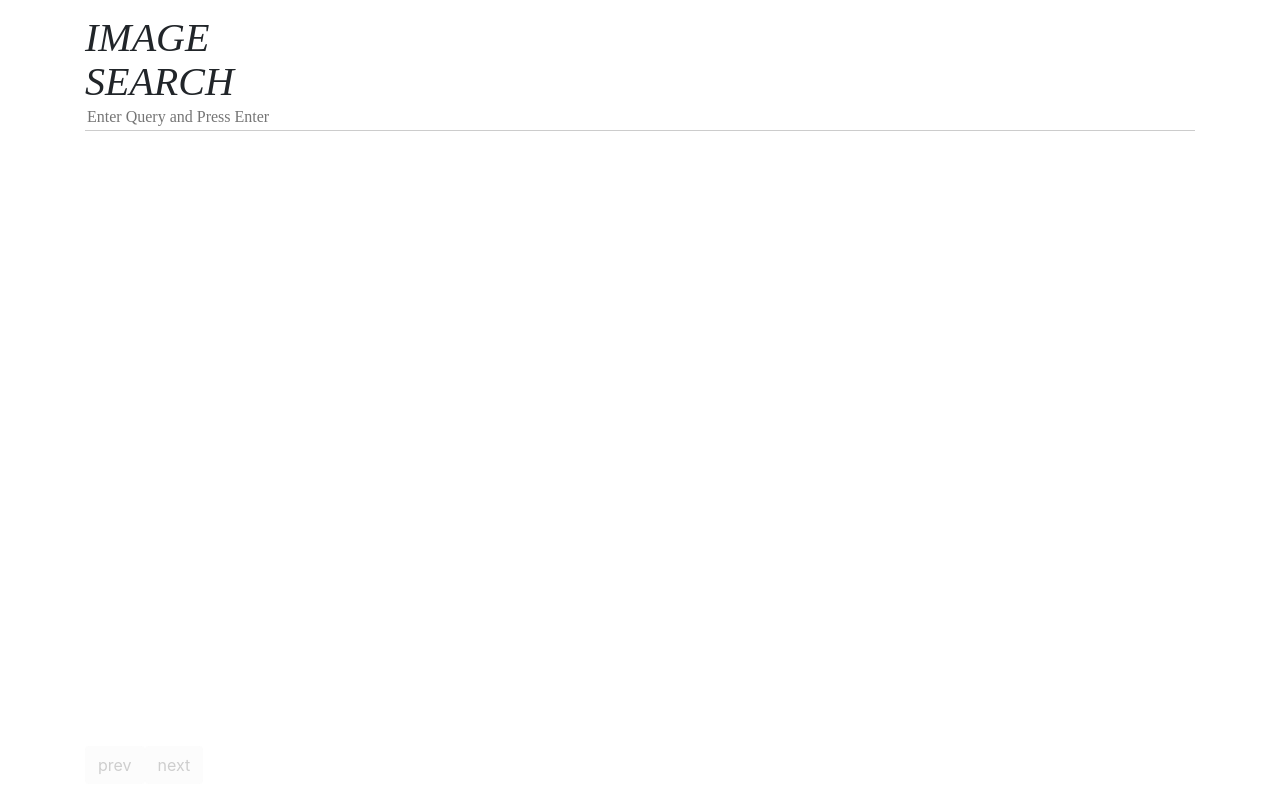
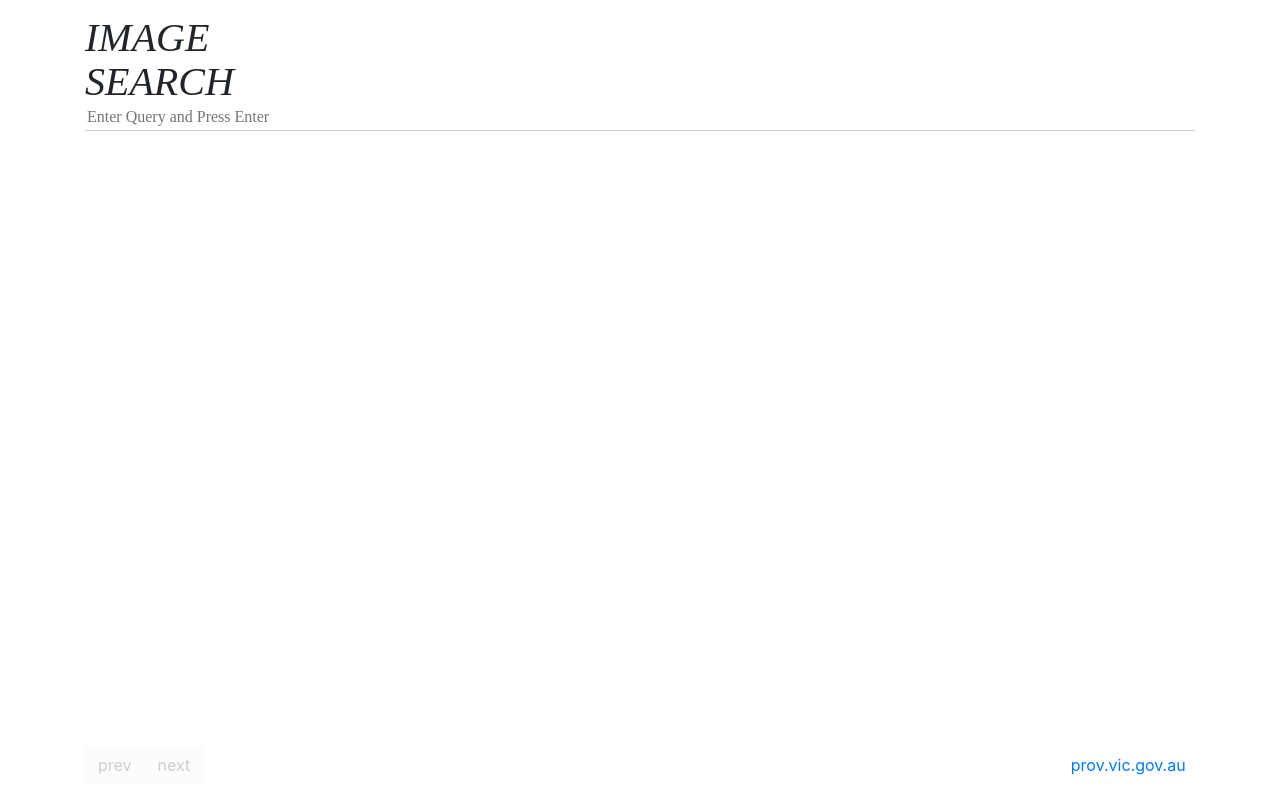
Before and after one commit to s3782095/PublicRecordOfficeVictoria_Remix, an Angular app: page / in a window 1280 px wide. Built offline with nearby package versions, Linux system fonts and the light colour scheme.

Commit message:
Style Footer with record source + fix no results before query

```diff
--- a/src/app/content-query-page/content-query-page.component.css
+++ b/src/app/content-query-page/content-query-page.component.css
@@ -4,21 +4,13 @@ body {
 }
 
 form{
-  /*max-width: 25em;*/
   margin: 1em auto;
-
 }
 
 .btn-group {
   margin: 1em auto;
   display: flex;
   justify-content: center;
-}
-
-.iteration-btn-group {
-  bottom: 0;
-  position: absolute;
-  margin-bottom: 1em;
 }
 
 h1, h2, h3, h4 {
@@ -66,6 +58,15 @@ h1, h2, h3, h4 {
   opacity: 1; /* Show the overlay on hover */
 }
 
+.footer {
+  display: flex;
+  bottom: 0;
+  position: absolute;
+  margin-bottom: 1em;
+  width: 87%;
+  justify-content: space-between;
+}
+
 .parameter-values {
   margin-top: 2em;
   max-height: 38vh;
--- a/src/app/content-query-page/content-query-page.component.html
+++ b/src/app/content-query-page/content-query-page.component.html
@@ -58,20 +58,26 @@
         <h3 *ngIf="current_result['record_form']">{{current_result['record_form']}}</h3>
         <h3 *ngIf="current_result['_id']">{{current_result['_id']}}</h3>
       </div>
-      <div class="col-12 text-center">
-        <a href="https://prov.vic.gov.au/archive/{{current_result['_id']}}/about">Source</a>
-      </div>
 
     </div>
   </div>
 
-  <div class="iteration-btn-group">
-    <button [disabled]="current_index == 0" class="btn" (click)="ChangeResult('prev')">prev</button>
-    <button [disabled]="current_index >= results_max_index - 1" class="btn" (click)="ChangeResult('next')">next</button>
-  </div>
-
-  <div *ngIf="results == undefined">
+  <div *ngIf="!results && search_executed">
     <h3 class="text-center text-secondary">No Results for {{type_of_record}}</h3>
   </div>
 
+  <div class="footer">
+    <div class="iteration-btn-group">
+      <button [disabled]="current_index == 0" class="btn" (click)="ChangeResult('prev')">prev</button>
+      <button [disabled]="current_index >= results_max_index - 1" class="btn" (click)="ChangeResult('next')">next</button>
+    </div>
+
+    <div *ngIf="current_result" class="btn bottom-right iteration-btn-group">
+      <a href="https://prov.vic.gov.au/archive/{{current_result['_id']}}/about">Record Source</a>
+    </div>
+    <div *ngIf="!current_result" class="btn bottom-right iteration-btn-group">
+      <a href="https://prov.vic.gov.au/">prov.vic.gov.au</a>
+    </div>
+  </div>
+
 </div>
--- a/src/app/content-query-page/content-query-page.component.ts
+++ b/src/app/content-query-page/content-query-page.component.ts
@@ -11,6 +11,7 @@ import {delay} from "rxjs";
 export class ContentQueryPageComponent {
   search_request: string = '';
   type_of_record: string = '';
+  search_executed: boolean = false;
 
   results: any = [];
   results_max_index: number = 0;
@@ -45,6 +46,7 @@ export class ContentQueryPageComponent {
   }
 
   SearchQuery(): Promise<any> {
+    this.search_executed = true;
     this.clearResults();
 
     let queryUrl = this.constructQueryUrl();
```
